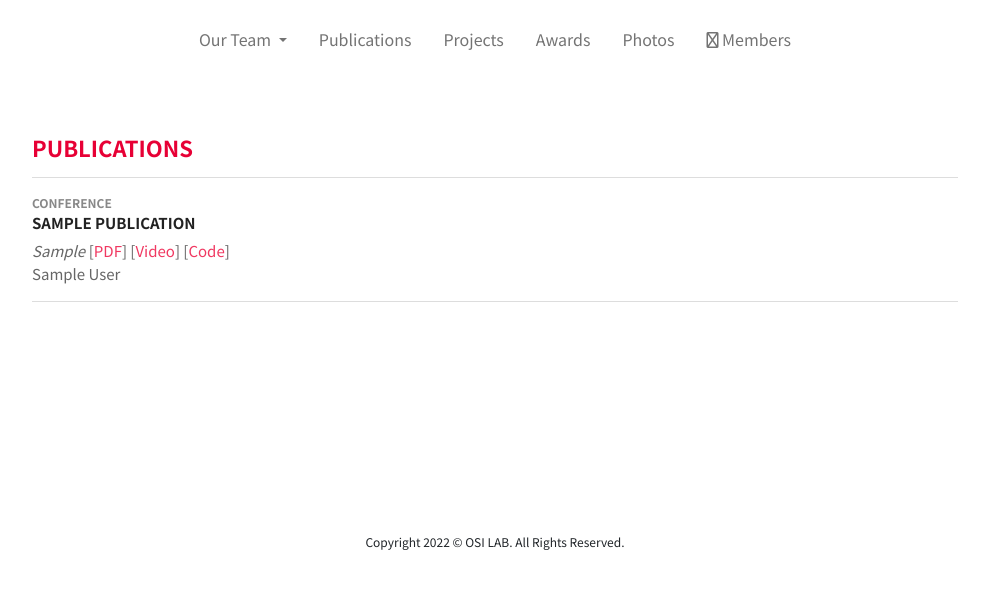
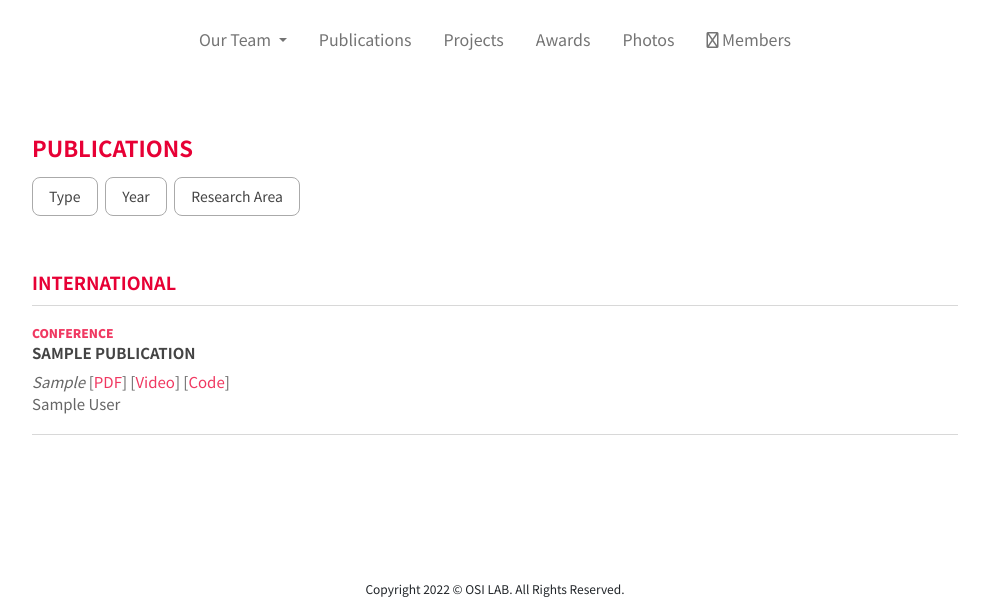
Before and after one commit to osilab-kaist/osi.kaist.ac.kr, a Django app: page /publications/ in a window 1280 px wide. Shown: the part 237-852 px from the top of the page, without its empty margins (145-1134 px from the left). Before the commit the page ends 787 px from the top, so only its background shows below. Run offline with Django 3.2, Linux system fonts and the light colour scheme; tables that the repository leaves empty hold one stand-in row (values such as "Sample post"); some libraries are stand-ins or nearby versions.

Commit message:
[Major] Add publication filters and design updates

```diff
--- a/core/static/core/css/publications.css
+++ b/core/static/core/css/publications.css
@@ -1,41 +1,101 @@
-.publication {
-  margin-bottom: 0.5rem;
-  border-bottom: 1px solid #ddd;
-  padding: 1rem 0;
-  line-height: 1.5;
+.filter-selection *:checked + .form-check-label {
+  color: black;
 }
 
-.publication:first-child {
-  border-top: 1px solid #ddd;
+.publication {
+  margin-bottom: -1px;
+  border-bottom: 1px solid #d8d8d8;
+  border-top: 1px solid #d8d8d8;
+  padding: 1.125rem 0;
+  line-height: 1.5;
 }
 
 .publication .publication-tag {
   font-size: 0.75rem;
+  font-weight: 900;
+  text-transform: uppercase;
+  color: #F03861;
+}
+
+.publication .publication-title {
+  font-size: 0.875rem;
   font-weight: 700;
   text-transform: uppercase;
-  color: #888;
-}
-
-.publication .publication-title{
-  font-size: 0.9375rem;
-  font-weight: 700;
-  text-transform: uppercase;
-  color: #222;
+  color: #444;
   margin-bottom: 0.25rem;
 }
 
+.publication .publication-title a {
+  color: inherit;
+}
+
 .publication .publication-author {
-  font-size: 0.9375rem;
+  font-size: 0.875rem;
   color: #666;
 }
 
 .publication .publication-venue {
-  font-size: 0.9375rem;
+  font-size: 0.875rem;
   font-style: italic;
   color: #666;
 }
+
+@media (min-width: 768px) {
+  .publication .publication-title {
+    font-size: 0.9375rem;
+  }
+
+  .publication .publication-author {
+    font-size: 0.9375rem;
+  }
+
+  .publication .publication-venue {
+    font-size: 0.9375rem;
+  }
+}
+
 
 .publication .publication-links {
   font-size: 0.9375rem;
   color: #666;
 }
+
+.btn.btn-filter {
+  border-radius: 0.5rem;
+  border: #aaa 1px solid;
+  color: #444;
+}
+
+.btn-filter:focus {
+  outline: 0;
+  box-shadow: none;
+}
+
+.btn-filter:hover,
+.btn-filter.active,
+.btn-filter:active {
+  background: #eee;
+}
+
+.filter-selection {
+  display: flex;
+  width: 100%;
+  align-items: center;
+  -webkit-touch-callout: none; /* iOS Safari */
+  -webkit-user-select: none; /* Safari */
+  -khtml-user-select: none; /* Konqueror HTML */
+  -moz-user-select: none; /* Old versions of Firefox */
+  -ms-user-select: none; /* Internet Explorer/Edge */
+  user-select: none;
+}
+
+.filter-selection .form-check-label {
+  font-size: 1rem;
+  font-weight: 500;
+  color: #666;
+  padding: 0.25rem 0.5rem;
+}
+
+.offcanvas {
+  padding: 1rem;
+}
--- a/core/static/core/css/style.css
+++ b/core/static/core/css/style.css
@@ -42,22 +42,36 @@ h1, h2, h3, h4, h5, h6 {
 }
 
 h1 {
-  font-size: 1.375rem;
+  font-size: 1.25rem;
   font-weight: 700;
   color: #e70035;
   margin-bottom: 1rem;
 }
 
 h2 {
-  font-size: 1.125rem;
+  font-size: 1rem;
   font-weight: 700;
   color: #e70035;
+}
+
+@media (min-width: 768px) {
+  h1 {
+    font-size: 1.375rem;
+  }
+
+  h2 {
+    font-size: 1.125rem;
+  }
 }
 
 .btn {
   font-size: 0.875rem;
   padding: 0.5rem 1rem;
+}
 
+.btn.btn-sm {
+  padding: .25rem .5rem;
+  border-radius: .2rem;
 }
 
 .btn.btn-primary, .btn.btn-secondary, .btn.btn-success, .btn.btn-danger, .btn.btn-warning, .btn.btn-info,
--- /dev/null
+++ b/core/static/core/js/publications.js
@@ -0,0 +1,119 @@
+let selectedYears = [];
+let selectedTypes = [];
+let selectedAreaIds = [];
+
+function applySelections() {
+  $("#filter-reset").hide();
+
+  if (selectedYears.length) {
+    $("#filter-year-toggle").addClass("active")
+    $("#filter-reset").show();
+  } else {
+    $("#filter-year-toggle").removeClass("active")
+  }
+
+  if (selectedTypes.length) {
+    $("#filter-type-toggle").addClass("active")
+    $("#filter-reset").show();
+  } else {
+    $("#filter-type-toggle").removeClass("active")
+  }
+
+  if (selectedAreaIds.length) {
+    $("#filter-area-toggle").addClass("active")
+    $("#filter-reset").show();
+  } else {
+    $("#filter-area-toggle").removeClass("active")
+  }
+
+
+  $(".publication").each(function () {
+    $(this).show();
+    if (selectedYears.length) {
+      const year = $(this).attr("data-year");
+      if (!selectedYears.includes(year)) {
+        $(this).hide();
+      }
+    }
+
+    if (selectedTypes.length) {
+      const type = $(this).attr("data-type");
+      if (!selectedTypes.includes(type)) {
+        $(this).hide();
+      }
+    }
+
+    if (selectedAreaIds.length) {
+      $(this).hide();
+      const areaIds = $(this).attr("data-area-ids").split(" ");
+      for (const i in areaIds) {
+        if (selectedAreaIds.includes(areaIds[i])) {
+          $(this).show();
+        }
+      }
+    }
+  });
+}
+
+function resetSelections() {
+  $("input.filter-year").prop("checked", false);
+  $("input.filter-area").prop("checked", false);
+  $("input.filter-type").prop("checked", false);
+
+  selectedYears = [];
+  selectedTypes = [];
+  selectedAreaIds = [];
+}
+
+$(function () {
+  $("input.filter-year").change(function () {
+    const year = $(this).attr("data-year");
+    if (this.checked) {
+      if (!selectedYears.includes(year)) {
+        selectedYears.push(year)
+      }
+    } else {
+      const index = selectedYears.indexOf(year);
+      if (index > -1) {
+        selectedYears.splice(index, 1); // 2nd parameter means remove one item only
+      }
+    }
+    applySelections();
+  });
+
+  $("input.filter-type").change(function () {
+    const type = $(this).attr("data-type");
+    if (this.checked) {
+      if (!selectedTypes.includes(type)) {
+        selectedTypes.push(type)
+      }
+    } else {
+      const index = selectedTypes.indexOf(type);
+      if (index > -1) {
+        selectedTypes.splice(index, 1); // 2nd parameter means remove one item only
+      }
+    }
+    applySelections();
+  });
+
+  $("input.filter-area").change(function () {
+    const areaId = $(this).attr("data-area-id");
+    if (this.checked) {
+      if (!selectedAreaIds.includes(areaId)) {
+        selectedAreaIds.push(areaId)
+      }
+    } else {
+      const index = selectedAreaIds.indexOf(areaId);
+      if (index > -1) {
+        selectedAreaIds.splice(index, 1); // 2nd parameter means remove one item only
+      }
+    }
+    applySelections();
+  });
+
+  $("#filter-reset").click(function () {
+    resetSelections();
+    applySelections();
+  });
+
+})
--- /dev/null
+++ b/core/templates/core/components/publication.html
@@ -0,0 +1,33 @@
+<div class="publication {{ publication.published_date.year }} {{ publication.type_tag }}"
+     data-type="{{ publication.type }}"
+     data-year="{{ publication.published_date.year }}"
+     data-area-ids="{% for tag in publication.tags.all %}{{ tag.id }} {% endfor %}">
+  <div class="publication-tag">
+    {{ publication.type_tag }}
+  </div>
+  <div class="publication-title">
+    {% if request.user.has_member_permissions %}
+      <a href="{% url 'publication_update' publication.id %}">
+        {{ publication.title }}
+        <i class="fas fa-chevron-right"></i>
+      </a>
+    {% else %}
+      {{ publication.title }}
+    {% endif %}
+  </div>
+  <div>
+    <span class="publication-venue">{{ publication.venue }}</span>
+    <span class="publication-links">
+      {% if publication.pdf_link %}
+        [<a href="{{ publication.pdf_link }}">PDF</a>]
+      {% endif %}
+      {% if publication.video_link %}
+        [<a href="{{ publication.video_link }}">Video</a>]
+      {% endif %}
+      {% if publication.code_link %}
+        [<a href="{{ publication.code_link }}">Code</a>]
+      {% endif %}
+    </span>
+  </div>
+  <div class="publication-author">{{ publication.authors }}</div>
+</div>
--- a/core/templates/core/publications.html
+++ b/core/templates/core/publications.html
@@ -4,6 +4,7 @@
 
 {% block head %}
   <link rel="stylesheet" href="{% static 'core/css/publications.css' %}">
+  <script src="{% static 'core/js/publications.js' %}"></script>
 {% endblock %}
 
 {% block body %}
@@ -19,110 +20,106 @@
           </div>
         {% endif %}
 
+        <h1>Publications</h1>
+        <div class="mb-5">
+          <a class="btn btn-filter me-1 mb-2" id="filter-type-toggle" data-bs-toggle="offcanvas"
+             href="#offcanvas-filter-type" role="button">
+            Type
+          </a>
+          <a class="btn btn-filter me-1 mb-2" id="filter-year-toggle" data-bs-toggle="offcanvas"
+             href="#offcanvas-filter-year" role="button">
+            Year
+          </a>
+          <a class="btn btn-filter me-0 mb-2" id="filter-area-toggle" data-bs-toggle="offcanvas"
+             href="#offcanvas-filter-research-area"
+             role="button">
+            Research Area
+          </a>
+          <button class="btn btn-sm text-danger me-1 mb-2" id="filter-reset" role="button" style="display: none;">
+            Reset
+          </button>
+        </div>
+
+        <div class="offcanvas offcanvas-end" tabindex="-1" id="offcanvas-filter-year"
+             aria-labelledby="offcanvasExampleLabel">
+          <div class="offcanvas-header">
+            <h2 class="offcanvas-title" id="offcanvasExampleLabel">Filter by Year</h2>
+            <button type="button" class="btn-close text-reset" data-bs-dismiss="offcanvas" aria-label="Close"></button>
+          </div>
+          <div class="offcanvas-body">
+            <div class="w-100">
+              {% for year in years %}
+                <div class="filter-selection">
+                  <input type="checkbox" class="form-check-input filter-year" id="filter-year-{{ year }}"
+                         data-year="{{ year }}" autocomplete="off">
+                  <label class="form-check-label" for="filter-year-{{ year }}">{{ year }}</label>
+                </div>
+              {% endfor %}
+            </div>
+          </div>
+        </div>
+
+        <div class="offcanvas offcanvas-end" tabindex="-1" id="offcanvas-filter-type"
+             aria-labelledby="offcanvasExampleLabel">
+          <div class="offcanvas-header">
+            <h2 class="offcanvas-title" id="offcanvasExampleLabel">Filter by Publication Type</h2>
+            <button type="button" class="btn-close text-reset" data-bs-dismiss="offcanvas" aria-label="Close"></button>
+          </div>
+          <div class="offcanvas-body">
+            <div class="w-100">
+              {% for type in types %}
+                <div class="filter-selection">
+                  <input type="checkbox" class="form-check-input filter-type" id="filter-type-{{ type.0 }}"
+                         data-type="{{ type.0 }}" autocomplete="off">
+                  <label class="form-check-label" for="filter-type-{{ type.0 }}">{{ type.1 }}</label>
+                </div>
+              {% endfor %}
+            </div>
+          </div>
+        </div>
+
+        <div class="offcanvas offcanvas-end" tabindex="-1" id="offcanvas-filter-research-area"
+             aria-labelledby="offcanvasExampleLabel">
+          <div class="offcanvas-header">
+            <h2 class="offcanvas-title" id="offcanvasExampleLabel">Filter by Research Area</h2>
+            <button type="button" class="btn-close text-reset" data-bs-dismiss="offcanvas" aria-label="Close"></button>
+          </div>
+          <div class="offcanvas-body">
+            <div class="w-100">
+              {% for area in research_areas %}
+                <div class="filter-selection">
+                  <input type="checkbox" class="form-check-input filter-area" id="filter-area-{{ area.id }}"
+                         data-area-id="{{ area.id }}" autocomplete="off">
+                  <label class="form-check-label" for="filter-area-{{ area.id }}">{{ area.name }}</label>
+                </div>
+              {% endfor %}
+            </div>
+          </div>
+        </div>
+
         {% if request.user.has_member_permissions and unpublished_publications %}
-          <h1 class="mb-0">Pending Publications</h1>
+          <h2 class="mb-0">Pending Publications</h2>
           <p>Only visible to graduate members.</p>
           <div class="mb-5">
             {% for publication in unpublished_publications %}
-              <div class="publication {{ publication.published_date.year }} {{ publication.type_tag }}">
-                <div class="publication-tag">
-                  {{ publication.type_tag }}
-                </div>
-                <div class="publication-title">
-                  {{ publication.title }}
-                  {% if request.user.has_member_permissions %}
-                    <a class="ms-2" href="{% url 'publication_update' publication.id %}">
-                      <i class="fas fa-pen-to-square"></i>
-                    </a>
-                  {% endif %}
-                </div>
-                <div>
-                  <span class="publication-venue">{{ publication.venue }}</span>
-                  <span class="publication-links">
-                  {% if publication.pdf_link %}
-                    [<a href="{{ publication.pdf_link }}">PDF</a>]
-                  {% endif %}
-                    {% if publication.video_link %}
-                      [<a href="{{ publication.video_link }}">Video</a>]
-                    {% endif %}
-                    {% if publication.code_link %}
-                      [<a href="{{ publication.code_link }}">Code</a>]
-                    {% endif %}
-                </span>
-                </div>
-                <div class="publication-author">{{ publication.authors }}</div>
-              </div>
+              {% include "core/components/publication.html" %}
             {% endfor %}
           </div>
         {% endif %}
 
-        <h1>Publications</h1>
+        <h2>International</h2>
         <div class="mb-5">
           {% for publication in publications %}
-            <div class="publication {{ publication.published_date.year }} {{ publication.type_tag }}">
-              <div class="publication-tag">
-                {{ publication.type_tag }}
-              </div>
-              <div class="publication-title">
-                {{ publication.title }}
-                {% if request.user.has_member_permissions %}
-                  <a class="ms-2" href="{% url 'publication_update' publication.id %}">
-                    <i class="fas fa-pen-to-square"></i>
-                  </a>
-                {% endif %}
-              </div>
-              <div>
-                <span class="publication-venue">{{ publication.venue }}</span>
-                <span class="publication-links">
-                {% if publication.pdf_link %}
-                  [<a href="{{ publication.pdf_link }}">PDF</a>]
-                {% endif %}
-                  {% if publication.video_link %}
-                    [<a href="{{ publication.video_link }}">Video</a>]
-                  {% endif %}
-                  {% if publication.code_link %}
-                    [<a href="{{ publication.code_link }}">Code</a>]
-                  {% endif %}
-              </span>
-              </div>
-              <div class="publication-author">{{ publication.authors }}</div>
-            </div>
+            {% include "core/components/publication.html" %}
           {% endfor %}
         </div>
 
         {% if request.user.has_member_permissions %}
-          <h1 class="mb-0">Domestic</h1>
+          <h2 class="mb-0">Domestic</h2>
           <p>Only visible to graduate members.</p>
           <div class="mb-5">
             {% for publication in domestic_publications %}
-              <div class="publication {{ publication.published_date.year }} {{ publication.type_tag }}">
-                <div class="publication-tag">
-                  {{ publication.type_tag }}
-                </div>
-                <div class="publication-title">
-                  {{ publication.title }}
-                  {% if request.user.has_member_permissions %}
-                    <a class="ms-2" href="{% url 'publication_update' publication.id %}">
-                      <i class="fas fa-pen-to-square"></i>
-                    </a>
-                  {% endif %}
-                </div>
-                <div>
-                  <span class="publication-venue">{{ publication.venue }}</span>
-                  <span class="publication-links">
-                  {% if publication.pdf_link %}
-                    [<a href="{{ publication.pdf_link }}">PDF</a>]
-                  {% endif %}
-                    {% if publication.video_link %}
-                      [<a href="{{ publication.video_link }}">Video</a>]
-                    {% endif %}
-                    {% if publication.code_link %}
-                      [<a href="{{ publication.code_link }}">Code</a>]
-                    {% endif %}
-                </span>
-                </div>
-                <div class="publication-author">{{ publication.authors }}</div>
-              </div>
+              {% include "core/components/publication.html" %}
             {% endfor %}
           </div>
         {% endif %}
--- a/core/views.py
+++ b/core/views.py
@@ -10,7 +10,7 @@ from django.views.generic import TemplateView, FormView, CreateView, UpdateView
 
 from core.forms import PublicationForm, AdminPublicationForm, AdminProjectForm, ProjectForm, AdminPhotoForm, SignupForm, \
     ProfileForm, PhotoFormWithoutImage, PhotoForm, AdminAwardForm, AwardForm
-from core.models import Publication, Project, Photo, User, Award
+from core.models import Publication, Project, Photo, User, Award, PublicationTag
 
 
 class HomeView(TemplateView):
@@ -70,14 +70,30 @@ class PublicationsView(TemplateView):
     template_name = "core/publications.html"
 
     def get_context_data(self, **kwargs):
+        publications = Publication.objects.filter(type__in=["CON", "WOR", "JRN"], public=True).order_by(
+            '-published_date', 'authors').prefetch_related("tags").all()
+        unpublished_publications = Publication.objects.filter(type__in=["CON", "WOR", "JRN"], public=False).order_by(
+            '-published_date', 'authors').prefetch_related("tags").all()
+        domestic_publications = Publication.objects.filter(type__in=["KCO", "KJR"]).order_by(
+            '-published_date', 'authors').prefetch_related("tags").all()
+
         context = dict()
-        context["publications"] = Publication.objects.filter(type__in=["CON", "WOR", "JRN"], public=True).order_by(
-            '-published_date', 'authors').all()
-        context["unpublished_publications"] = Publication.objects.filter(type__in=["CON", "WOR", "JRN"],
-                                                                         public=False).order_by('-published_date',
-                                                                                                'authors').all()
-        context["domestic_publications"] = Publication.objects.filter(type__in=["KCO", "KJR"]).order_by(
-            '-published_date', 'authors').all()
+        context["publications"] = publications
+        context["unpublished_publications"] = unpublished_publications
+        context["domestic_publications"] = domestic_publications
+
+        years = set()
+        for pub in publications:
+            years.add(pub.published_date.year)
+
+        context["years"] = list(sorted(list(years), reverse=True))
+        context["types"] = [
+            ('JRN', 'Journal'),
+            ('CON', 'Conference'),
+            ('WOR', 'Workshop'),
+        ]
+        context["research_areas"] = PublicationTag.objects.order_by("name").all()
+
         return context
 
 
```
Also changed, not shown: core/static/core/css/awards.css (+8 -7 lines), core/templates/core/components/award.html (+4 -4 lines).
